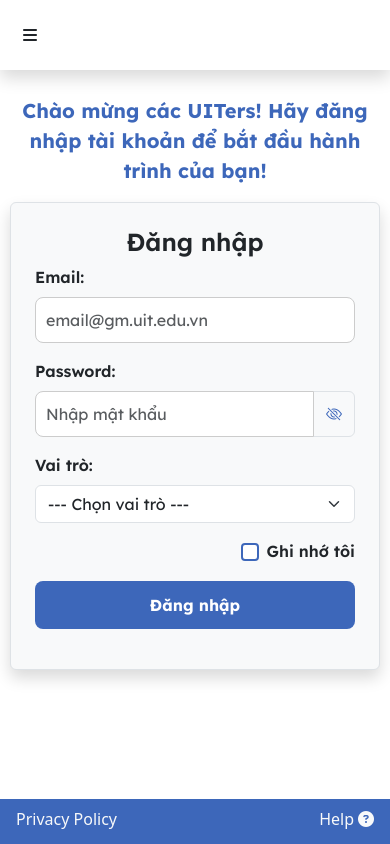
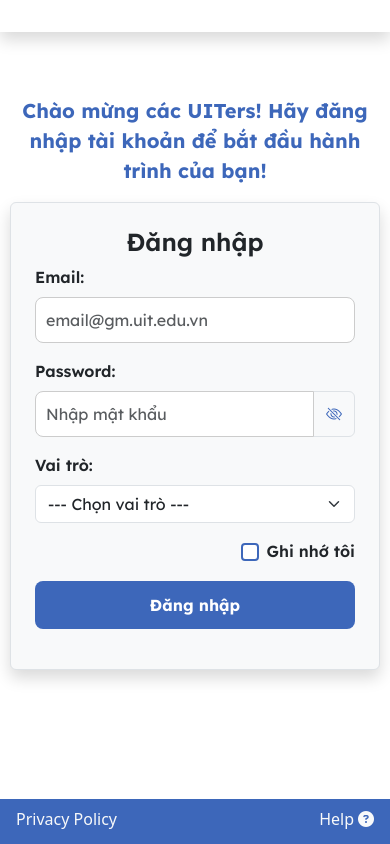
Before and after one commit to leehugw/NT208.P22.ANTT---LapTrinhUngDungWeb---Nhom6, a plain HTML site: page FrontEnd/Login/login.html in a window 390 px wide. Drawn offline with nearby package versions, Linux system fonts and the light colour scheme.

Commit message:
fix(UI): Adjust login form size & fix mobile menu toggle

```diff
--- a/FrontEnd/Login/login.html
+++ b/FrontEnd/Login/login.html
@@ -29,11 +29,6 @@
             <nav class=" d-none d-md-flex navbar-container align-items-center mx-auto">
                 <a class="nav-link mx-2 text-decoration-none" href="#home">Trang chủ</a>
             </nav>
-            <button class="d-md-none btn btn-link text-dark" id="menu-toggle">
-                <i class="fas fa-bars"></i>
-            </button>
-            <button class="btn text-white rounded-0 ml-2 login-button">Đăng nhập</button>
-
         </div>
         <nav class="fixed-top bg-white shadow-lg navbar-container" id="mobile-menu"
             style="width: 75%; height: 100%; display: none;">
```
